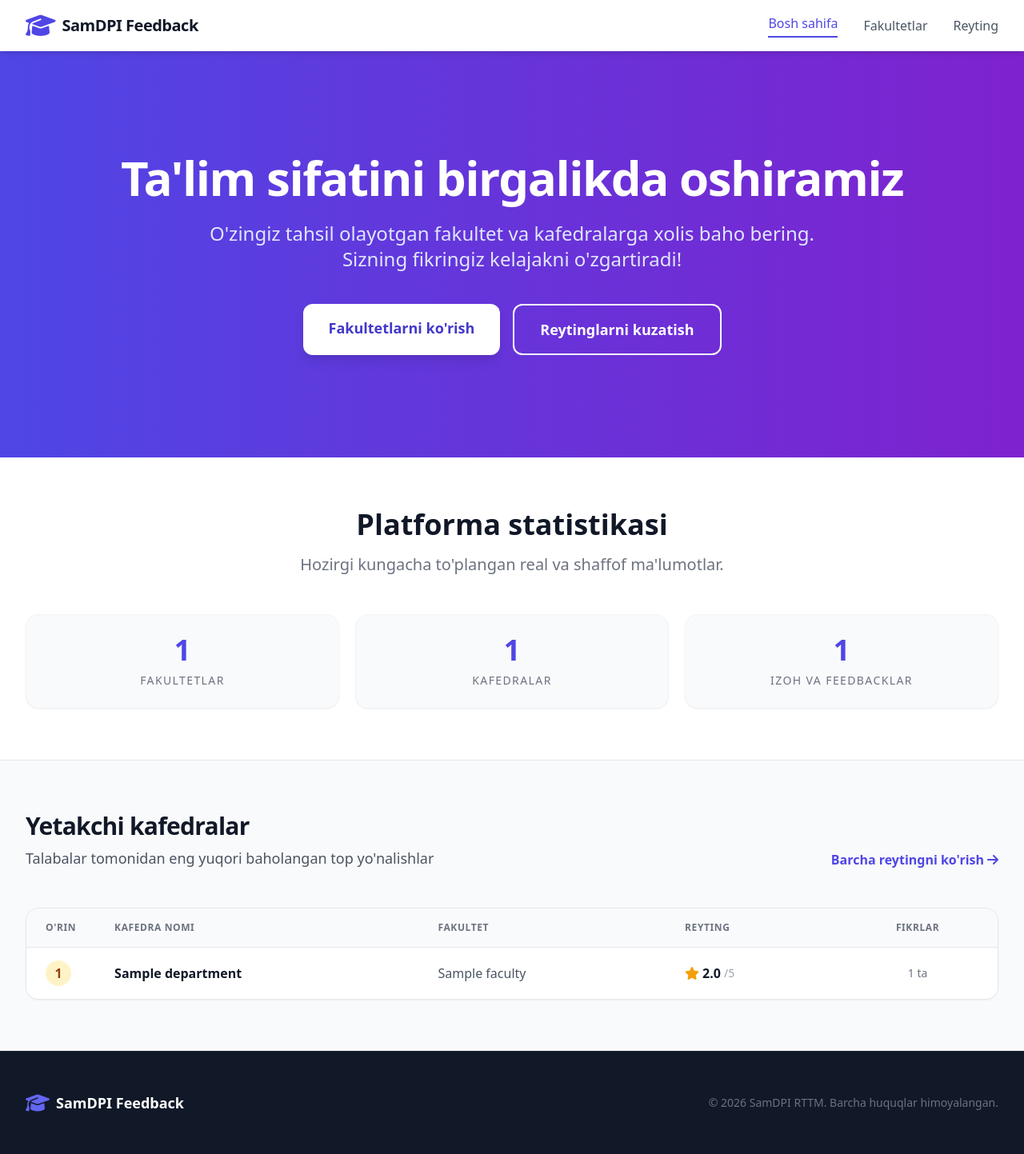
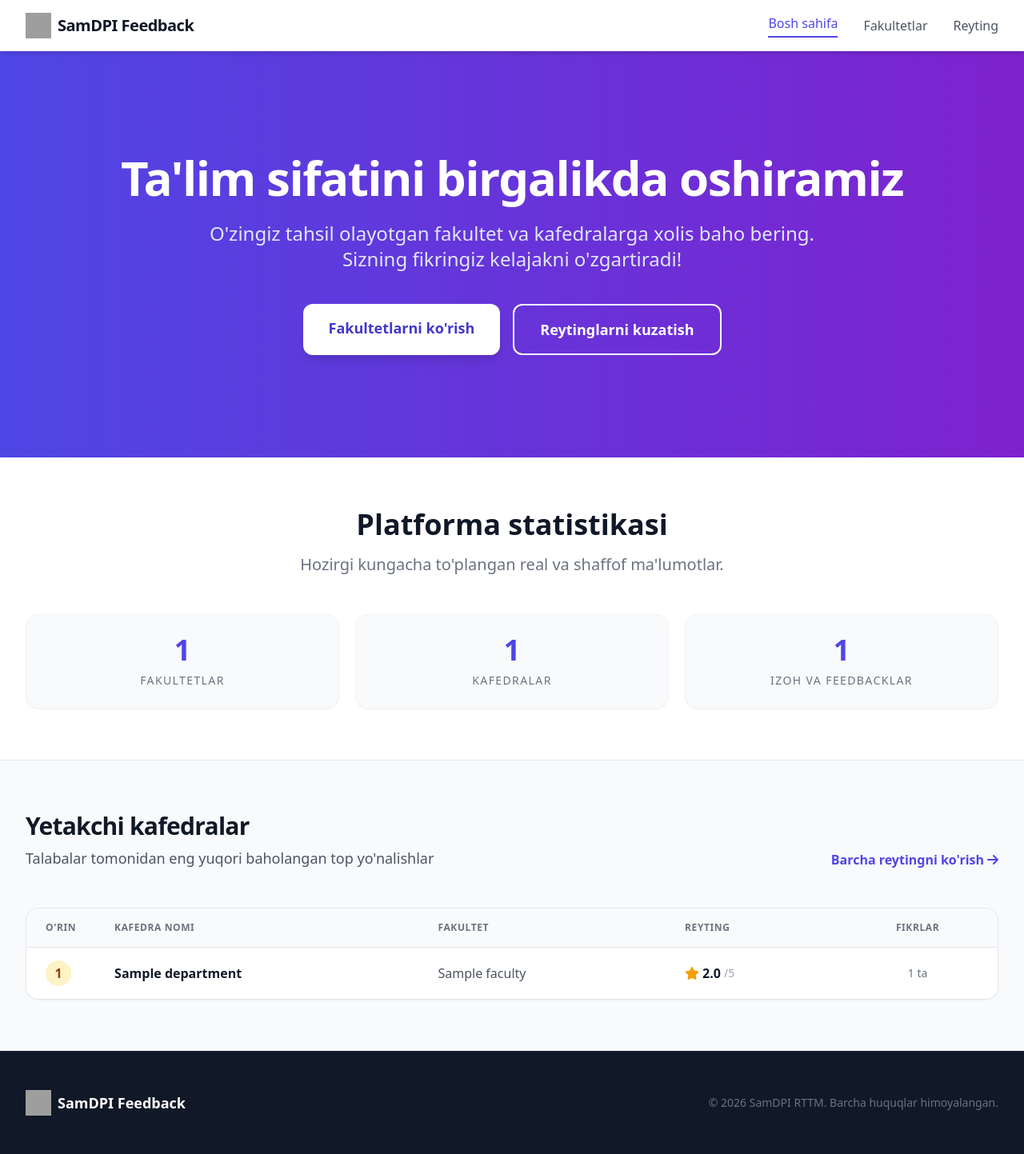
Before and after one commit to alisher-abdimuminov/samdpi-feedback, a Django app: page / in a window 1280 px wide. Shown: the whole page at 80% size. Run offline with Django 5.2, Linux system fonts and the light colour scheme; tables that the repository leaves empty hold one stand-in row (values such as "Sample post"); some libraries are stand-ins or nearby versions; grey boxes are pictures that could not be loaded.

Commit message:
adding logo

```diff
--- a/templates/departments.html
+++ b/templates/departments.html
@@ -16,7 +16,8 @@
             <div class="flex justify-between h-16">
                 <div class="flex items-center">
                     <a href="{% url 'landing' %}" class="flex-shrink-0 flex items-center gap-2">
-                        <i class="fa-solid fa-graduation-cap text-indigo-600 text-3xl"></i>
+                        <!-- <i class="fa-solid fa-graduation-cap text-indigo-600 text-3xl"></i> -->
+                        <img src="https://samdpi.uz/static/assets2/images/logo/samDPI.png" class="w-8 h-8" alt="Logo">
                         <span class="font-bold text-xl text-gray-900 tracking-tight">SamDPI Feedback</span>
                     </a>
                 </div>
@@ -157,7 +158,8 @@
         <div
             class="max-w-7xl mx-auto px-4 sm:px-6 lg:px-8 flex flex-col sm:flex-row justify-between items-center gap-4">
             <div class="flex items-center gap-2">
-                <i class="fa-solid fa-graduation-cap text-indigo-500 text-2xl"></i>
+                <!-- <i class="fa-solid fa-graduation-cap text-indigo-500 text-2xl"></i> -->
+                <img src="https://samdpi.uz/static/assets2/images/logo/samDPI.png" class="w-8 h-8" alt="Logo">
                 <span class="text-white font-bold text-lg">SamDPI Feedback</span>
             </div>
             <p class="text-sm text-gray-500">&copy; 2026 SamDPI RTTM. Barcha huquqlar himoyalangan.</p>
--- a/templates/faculties.html
+++ b/templates/faculties.html
@@ -16,7 +16,8 @@
             <div class="flex justify-between h-16">
                 <div class="flex items-center">
                     <a href="{% url 'landing' %}" class="flex-shrink-0 flex items-center gap-2">
-                        <i class="fa-solid fa-graduation-cap text-indigo-600 text-3xl"></i>
+                        <!-- <i class="fa-solid fa-graduation-cap text-indigo-600 text-3xl"></i> -->
+                        <img src="https://samdpi.uz/static/assets2/images/logo/samDPI.png" class="w-8 h-8" alt="Logo">
                         <span class="font-bold text-xl text-gray-900 tracking-tight">SamDPI Feedback</span>
                     </a>
                 </div>
@@ -92,7 +93,8 @@
         <div
             class="max-w-7xl mx-auto px-4 sm:px-6 lg:px-8 flex flex-col sm:flex-row justify-between items-center gap-4">
             <div class="flex items-center gap-2">
-                <i class="fa-solid fa-graduation-cap text-indigo-500 text-2xl"></i>
+                <!-- <i class="fa-solid fa-graduation-cap text-indigo-500 text-2xl"></i> -->
+                <img src="https://samdpi.uz/static/assets2/images/logo/samDPI.png" class="w-8 h-8" alt="Logo">
                 <span class="text-white font-bold text-lg">SamDPI Feedback</span>
             </div>
             <p class="text-sm text-gray-500">&copy; 2026 SamDPI RTTM. Barcha huquqlar himoyalangan.</p>
--- a/templates/landing.html
+++ b/templates/landing.html
@@ -16,7 +16,8 @@
             <div class="flex justify-between h-16">
                 <div class="flex items-center">
                     <a href="{% url 'landing' %}" class="flex-shrink-0 flex items-center gap-2">
-                        <i class="fa-solid fa-graduation-cap text-indigo-600 text-3xl"></i>
+                        <!-- <i class="fa-solid fa-graduation-cap text-indigo-600 text-3xl"></i> -->
+                        <img src="https://samdpi.uz/static/assets2/images/logo/samDPI.png" class="w-8 h-8" alt="Logo">
                         <span class="font-bold text-xl text-gray-900 tracking-tight">SamDPI Feedback</span>
                     </a>
                 </div>
@@ -161,7 +162,8 @@
         <div
             class="max-w-7xl mx-auto px-4 sm:px-6 lg:px-8 flex flex-col sm:flex-row justify-between items-center gap-4">
             <div class="flex items-center gap-2">
-                <i class="fa-solid fa-graduation-cap text-indigo-500 text-2xl"></i>
+                <!-- <i class="fa-solid fa-graduation-cap text-indigo-500 text-2xl"></i> -->
+                <img src="https://samdpi.uz/static/assets2/images/logo/samDPI.png" class="w-8 h-8" alt="Logo">
                 <span class="text-white font-bold text-lg">SamDPI Feedback</span>
             </div>
             <p class="text-sm text-gray-500">&copy; 2026 SamDPI RTTM. Barcha huquqlar himoyalangan.</p>
--- a/templates/ratings.html
+++ b/templates/ratings.html
@@ -128,7 +128,8 @@
         <div
             class="max-w-7xl mx-auto px-4 sm:px-6 lg:px-8 flex flex-col sm:flex-row justify-between items-center gap-4">
             <div class="flex items-center gap-2">
-                <i class="fa-solid fa-graduation-cap text-indigo-500 text-2xl"></i>
+                <!-- <i class="fa-solid fa-graduation-cap text-indigo-500 text-2xl"></i> -->
+                <img src="https://samdpi.uz/static/assets2/images/logo/samDPI.png" class="w-8 h-8" alt="Logo">
                 <span class="text-white font-bold text-lg">SamDPI Feedback</span>
             </div>
             <p class="text-sm text-gray-500">&copy; 2026 SamDPI RTTM. Barcha huquqlar himoyalangan.</p>
```
